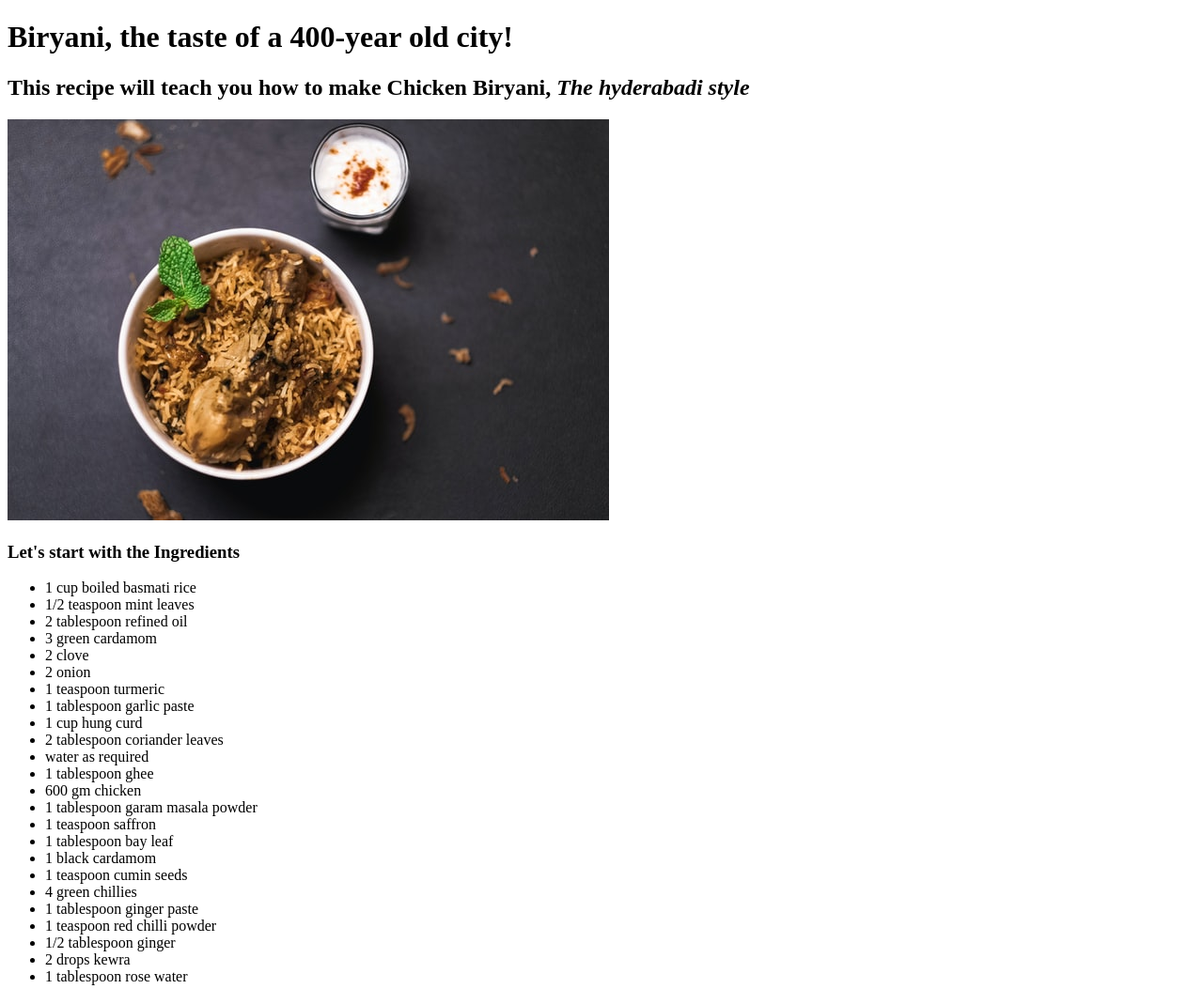
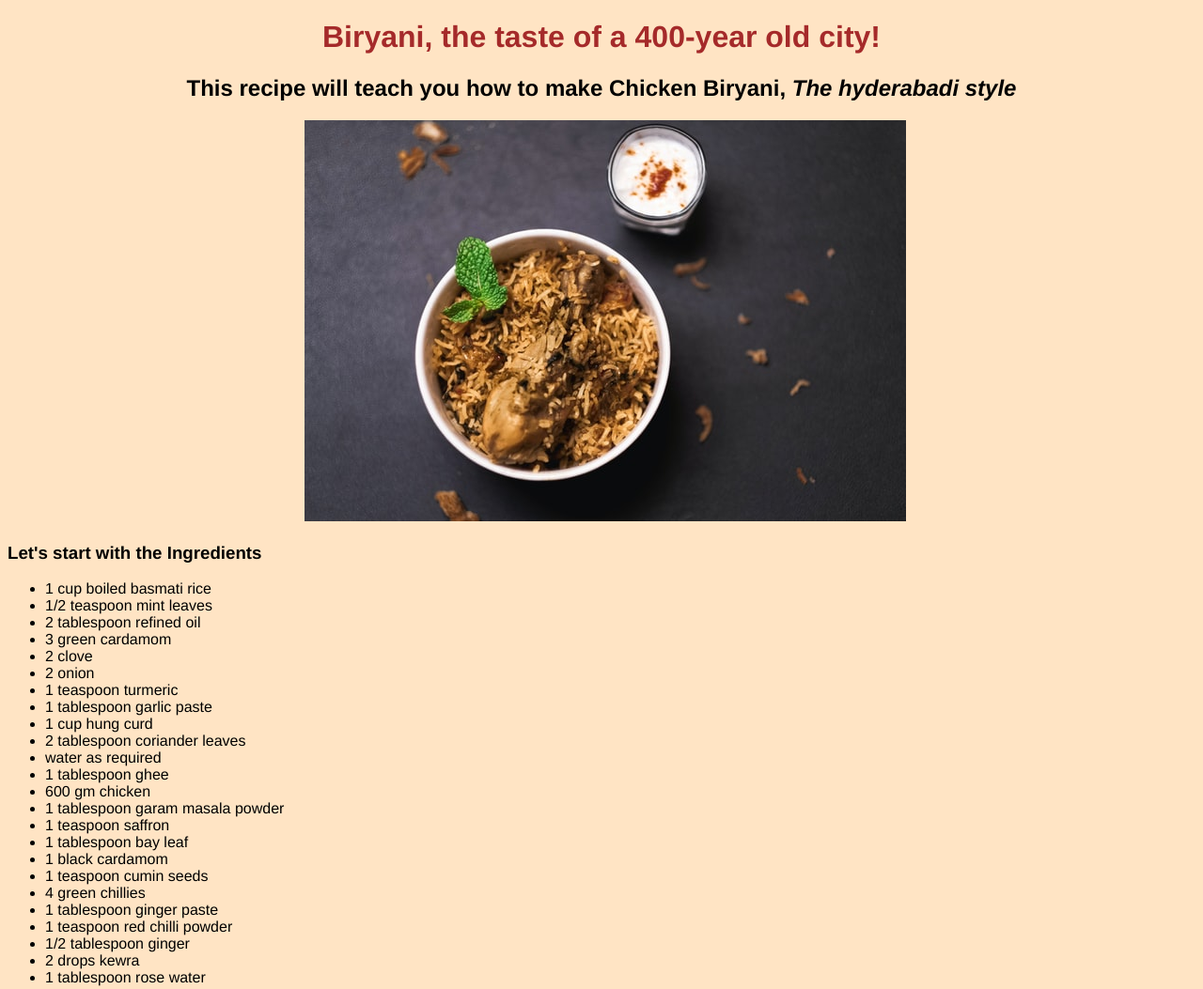
Before and after one commit to Sameer-Ahmed1/odin-recipes, a plain HTML site: page recipes/biryani.html in a window 1280 px wide. Shown: the top 1053 px of the page at 94% size. Drawn offline with Linux system fonts and the light colour scheme.

Commit message:
Change h1,h2 color and center image

```diff
--- a/recipes/biryani.html
+++ b/recipes/biryani.html
@@ -3,12 +3,13 @@
     <head>
         <meta charset="utf-8">
         <title>Biryani Recipe</title>
+        <link rel="stylesheet" href="../style.css">
     </head>
-    <body>
-        <h1><strong>Biryani, the taste of a 400-year old city!</strong></h1>
-        <h2>This recipe will teach you how to make <strong>Chicken Biryani</strong>, <em>The hyderabadi style</em></h2>
-        <img src="../images/raman-2hpTXgfy6pg-unsplash.jpeg" alt="biryani dish made of rice" >
-        <h3>Let's start with the <strong>Ingredients</strong></h3>
+    <body class="biryani">
+        <h1 class="biryani">Biryani, the taste of a 400-year old city!</h1>
+        <h2 class="biryani">This recipe will teach you how to make <strong>Chicken Biryani</strong>, <em>The hyderabadi style</em></h2>
+        <div class="img_bir"><img src="../images/raman-2hpTXgfy6pg-unsplash.jpeg" alt="biryani dish made of rice" ></div>
+        <div class="ingr"><h3>Let's start with the <strong>Ingredients</strong></h3>
         <ul>
             <li>1 cup boiled basmati rice</li>
             <li>1/2 teaspoon mint leaves</li>
@@ -35,6 +36,8 @@
             <li>2 drops kewra</li>
             <li>1 tablespoon rose water</li>
         </ul>
+        </div>
+
         <br><br>
         <h3>Now that we are ready with ingredients , let's jump to <strong>recipe</strong></h3>
         <ol>
```
